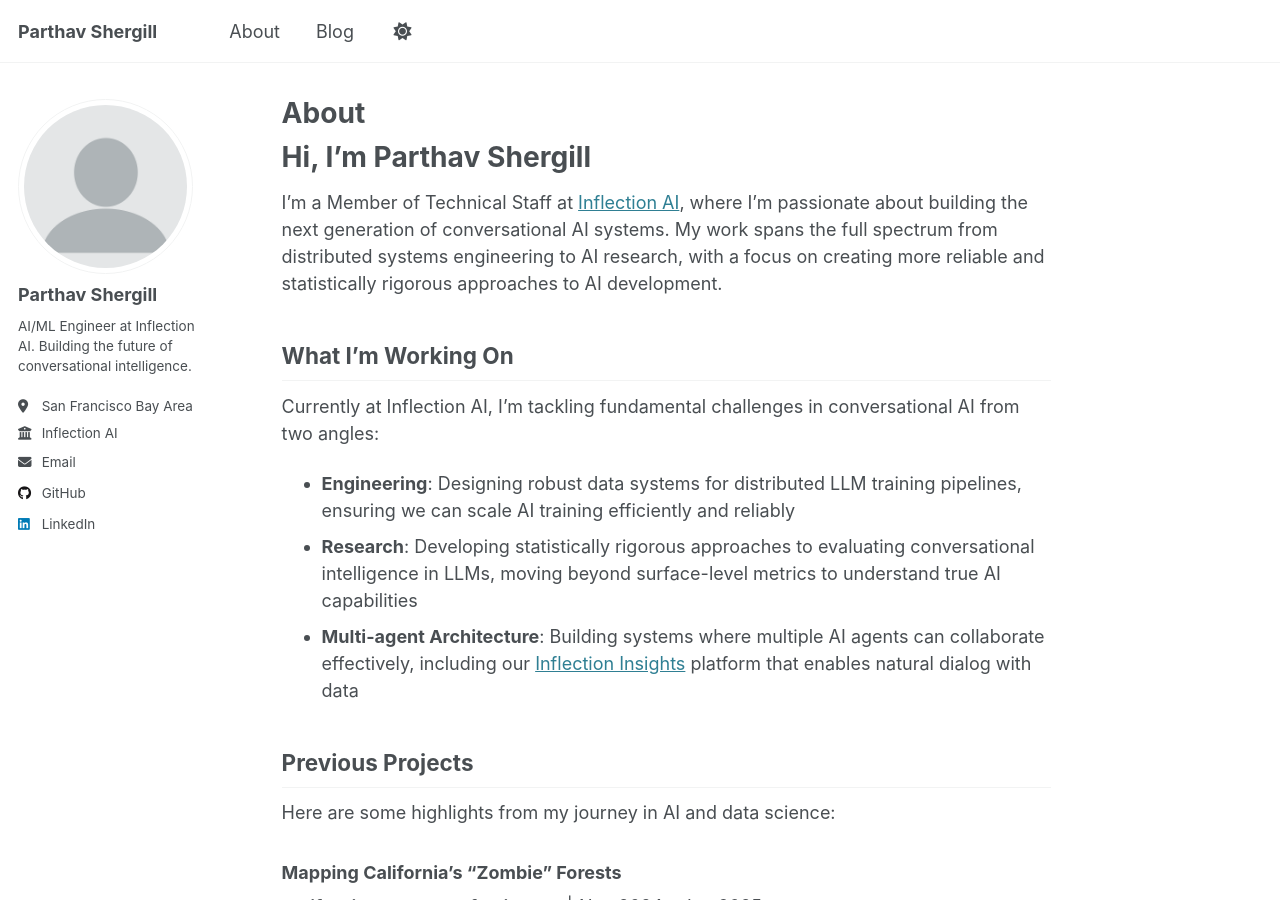
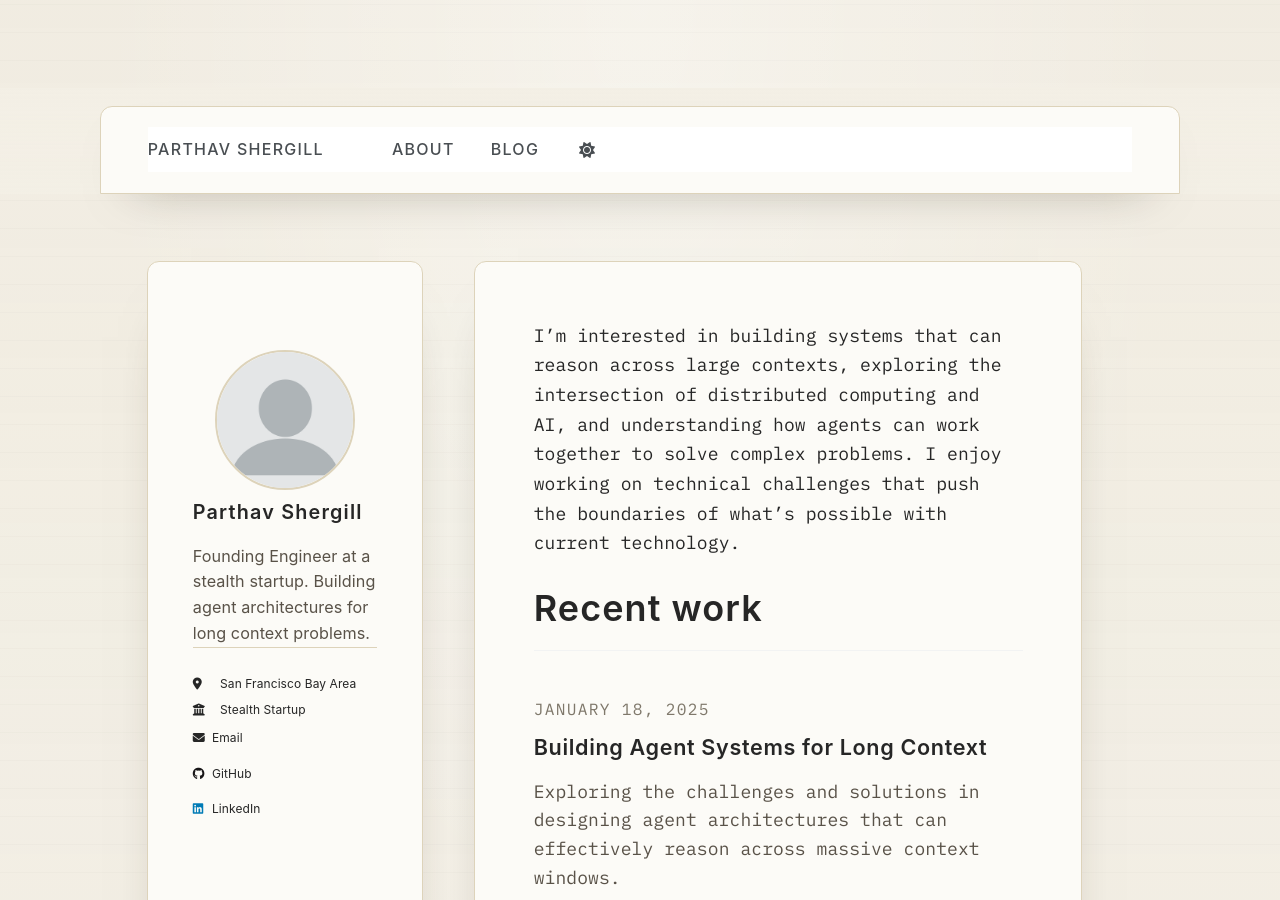
Before and after one commit to parthavshergill/parthavshergill.github.io, a Jekyll site: the page built from _pages/about.md, in a window 1280 px wide and 900 px high. Built offline with Jekyll 4.4.1, drawn with Linux system fonts in a browser that asks for light colours; some of the changed text lies outside the part shown.

Commit message:
Working commit

````diff
--- a/_config.yml
+++ b/_config.yml
@@ -25,9 +25,9 @@ author:
   avatar           : "profile.png"
   name             : "Parthav Shergill"
   pronouns         : # example: "she/her"
-  bio              : "AI/ML Engineer at Inflection AI. Building the future of conversational intelligence."
+  bio              : "Founding Engineer at a stealth startup. Building agent architectures for long context problems."
   location         : "San Francisco Bay Area"
-  employer         : "Inflection AI"
+  employer         : "Stealth Startup"
   uri              : # URL
   email            : "your-email@example.com"
 
--- a/_includes/head/custom.html
+++ b/_includes/head/custom.html
@@ -1,6 +1,11 @@
 {% include base_path %}
 
 <!-- start custom head snippets -->
+
+<!-- IBM Plex Mono for typewriter aesthetic -->
+<link rel="preconnect" href="https://fonts.googleapis.com">
+<link rel="preconnect" href="https://fonts.gstatic.com" crossorigin>
+<link href="https://fonts.googleapis.com/css2?family=IBM+Plex+Mono:wght@400;500;600;700&family=IBM+Plex+Sans:wght@400;500;600;700&display=swap" rel="stylesheet">
 
 <!-- favicon from https://commons.wikimedia.org/wiki/File:OOjs_UI_icon_academic-progressive.svg -->
 <link rel="apple-touch-icon" sizes="180x180" href="{{ base_path }}/images/apple-touch-icon-180x180.png"/>
--- /dev/null
+++ b/_layouts/home.html
@@ -0,0 +1,33 @@
+---
+layout: default
+---
+
+{% include base_path %}
+
+<div id="main" role="main">
+  {% include sidebar.html %}
+
+  <article class="page" itemscope itemtype="http://schema.org/CreativeWork">
+    <div class="page__inner-wrap">
+      <section class="page__content" itemprop="text">
+        {{ content }}
+
+        <div class="posts-list">
+          <h2>Recent work</h2>
+
+          {% for post in site.posts limit:10 %}
+            <div class="post-item">
+              <div class="post-date">{{ post.date | date: "%B %d, %Y" }}</div>
+              <h3>
+                <a href="{{ base_path }}{{ post.url }}" rel="permalink">{{ post.title }}</a>
+              </h3>
+              {% if post.excerpt %}
+                <p class="post-excerpt">{{ post.excerpt | markdownify | strip_html | truncatewords: 40 }}</p>
+              {% endif %}
+            </div>
+          {% endfor %}
+        </div>
+      </section>
+    </div>
+  </article>
+</div>
--- a/_pages/about.md
+++ b/_pages/about.md
@@ -1,48 +1,11 @@
 ---
 permalink: /
 title: "About"
+layout: home
 author_profile: true
 redirect_from:
   - /about/
   - /about.html
 ---
 
-# Hi, I'm Parthav Shergill
-
-I'm a Member of Technical Staff at [Inflection AI](https://inflection.ai/), where I'm passionate about building the next generation of conversational AI systems. My work spans the full spectrum from distributed systems engineering to AI research, with a focus on creating more reliable and statistically rigorous approaches to AI development.
-
-## What I'm Working On
-
-Currently at Inflection AI, I'm tackling fundamental challenges in conversational AI from two angles:
-
-- **Engineering**: Designing robust data systems for distributed LLM training pipelines, ensuring we can scale AI training efficiently and reliably
-- **Research**: Developing statistically rigorous approaches to evaluating conversational intelligence in LLMs, moving beyond surface-level metrics to understand true AI capabilities
-- **Multi-agent Architecture**: Building systems where multiple AI agents can collaborate effectively, including our [Inflection Insights](https://www.inflection.ai/insights) platform that enables natural dialog with data
-
-## Previous Projects
-
-Here are some highlights from my journey in AI and data science:
-
-### Mapping California's "Zombie" Forests
-**California Academy of Sciences** | *Nov 2024 - Jun 2025*
-
-Applied graph ML and statistical analysis to identify indicator species for zombie forests - ecosystems that appear healthy but are actually in decline. This interdisciplinary work combined ecological research with cutting-edge machine learning to tackle climate change impacts.
-
-### Statistical Drift Detection at Scale
-**Amazon** | *Jun 2024 - Sep 2024*
-
-Built automatic statistical drift detection systems for data streams at massive scale. Developed algorithms that could identify when data patterns were changing across Amazon's vast infrastructure, ensuring data quality and system reliability.
-
-### Information Networks in Renaissance Europe
-**Stanford Center for Spatial and Textual Analysis** | *Feb 2024 - Jun 2024*
-
-Used multilingual NLP and graph ML to study information networks spanning Renaissance and Post-Modern Europe. This project combined historical research with modern AI techniques to understand how ideas and information flowed across centuries of European intellectual history.
-
-### Platform Growth through Data Science
-**HighTide Intelligence** | *Jun 2023 - Aug 2023*
-
-Applied data science techniques to drive product growth and platform development, turning user behavior insights into actionable product improvements.
-
----
-
-Want to learn more about my thoughts on AI, data systems, and the intersection of technology and research? Check out my [blog](/year-archive/) where I share insights from my work and reflections on the rapidly evolving world of artificial intelligence.
+I'm interested in building systems that can reason across large contexts, exploring the intersection of distributed computing and AI, and understanding how agents can work together to solve complex problems. I enjoy working on technical challenges that push the boundaries of what's possible with current technology.
--- /dev/null
+++ b/_posts/2025-01-18-sample-post.md
@@ -0,0 +1,42 @@
+---
+title: "Building Agent Systems for Long Context"
+date: 2025-01-18
+permalink: /posts/2025/01/building-agent-systems-long-context/
+tags:
+  - ai
+  - agents
+  - systems
+excerpt: "Exploring the challenges and solutions in designing agent architectures that can effectively reason across massive context windows."
+---
+
+This is a sample blog post demonstrating the new retrofuturist design. Replace this with your real content!
+
+## Why Long Context Matters
+
+Modern AI systems need to handle increasingly large amounts of information. Whether it's analyzing entire codebases, processing long documents, or maintaining coherent conversations across extended interactions, the ability to work with long context is becoming critical.
+
+## Key Challenges
+
+- **Memory management** across extended interactions
+- **Coherence** as context grows
+- **Performance** at scale
+
+## Technical Approach
+
+Our approach involves:
+
+1. Hierarchical attention mechanisms
+2. Selective context compression
+3. Multi-agent collaboration patterns
+
+```python
+def process_long_context(context, agents):
+    # Sample code showing retrofuturist code styling
+    results = []
+    for agent in agents:
+        result = agent.process(context)
+        results.append(result)
+    return merge_results(results)
+```
+
+This is just a placeholder - delete this and add your real posts!
--- /dev/null
+++ b/_sass/_custom.scss
@@ -0,0 +1,410 @@
+/* Refined typewriter aesthetic */
+
+:root {
+    --paper-bg: #f3efe5;
+    --paper-white: #fcfbf7;
+    --paper-line: #ddd3ba;
+    --ink-color: #262626;
+    --ink-muted: #595248;
+    --ink-faded: #7f786b;
+    --page-shadow: 0 32px 60px -44px rgba(47, 38, 20, 0.65);
+    --page-max-width: 1080px;
+    --sheet-max-width: 720px;
+    --page-gutter: clamp(1.5rem, 4vw, 2.6rem);
+}
+
+body {
+    font-family: "IBM Plex Mono", "Courier New", monospace;
+    font-size: 16px;
+    line-height: 1.65;
+    letter-spacing: 0.005em;
+    color: var(--ink-color);
+    background-color: var(--paper-bg);
+    background-image:
+        linear-gradient(180deg, rgba(214, 205, 184, 0.08), transparent 80%),
+        repeating-linear-gradient(0deg, rgba(0, 0, 0, 0.015) 0px, rgba(0, 0, 0, 0.015) 1px, transparent 1px, transparent 28px),
+        radial-gradient(ellipse at top, rgba(255, 255, 255, 0.45), transparent 60%);
+    -webkit-font-smoothing: antialiased;
+    margin: 0;
+    scroll-padding-top: 6rem;
+}
+
+h1, h2, h3, h4, h5, h6 {
+    font-weight: 600;
+    line-height: 1.3;
+    letter-spacing: 0.03em;
+    color: var(--ink-color);
+    margin: 0 0 1.25em;
+}
+
+h1 {
+    font-size: clamp(2rem, 4vw, 2.75rem);
+    margin-top: 0;
+}
+
+h2 {
+    font-size: clamp(1.5rem, 3vw, 2rem);
+}
+
+h3 {
+    font-size: clamp(1.25rem, 2.5vw, 1.6rem);
+}
+
+a {
+    color: inherit;
+    text-decoration: underline;
+    text-decoration-color: var(--ink-muted);
+    text-decoration-thickness: 1px;
+    text-underline-offset: 3px;
+    transition: text-decoration-color 0.2s ease;
+}
+
+a:hover {
+    text-decoration-color: var(--ink-color);
+}
+
+.masthead {
+    position: sticky;
+    top: 0;
+    z-index: 40;
+    padding: 1rem 0 0;
+    background: linear-gradient(var(--paper-bg), rgba(243, 239, 229, 0.9));
+}
+
+.masthead::after {
+    display: none;
+}
+
+.masthead__inner-wrap {
+    max-width: var(--page-max-width);
+    margin: 0 auto;
+    padding: clamp(0.9rem, 2.5vw, 1.15rem) var(--page-gutter);
+    background: var(--paper-white);
+    border: 1px solid var(--paper-line);
+    border-radius: 12px 12px 0 0;
+    box-shadow: 0 20px 50px -35px rgba(36, 26, 10, 0.6);
+}
+
+@media (max-width: 720px) {
+    .masthead__inner-wrap {
+        padding: 0.75rem 1.25rem;
+        border-radius: 0;
+    }
+}
+
+.masthead__menu-item a {
+    font-weight: 500;
+    letter-spacing: 0.08em;
+    text-transform: uppercase;
+}
+
+.masthead__menu-item a:hover {
+    text-decoration-thickness: 2px;
+}
+
+#main {
+    max-width: var(--page-max-width);
+    margin: clamp(2.5rem, 6vw, 3.75rem) auto 4rem;
+    padding: 0 var(--page-gutter);
+    position: relative;
+}
+
+@media (max-width: 720px) {
+    #main {
+        margin: 2.5rem auto;
+        padding: 0 1.25rem;
+    }
+}
+
+@media (min-width: 960px) {
+    #main {
+        display: flex;
+        gap: clamp(2rem, 4vw, 3.25rem);
+        align-items: stretch;
+    }
+}
+
+.sidebar {
+    position: static;
+    transform: none;
+    width: 100%;
+    margin: 0 auto clamp(2rem, 5vw, 3rem);
+    background: var(--paper-white);
+    border: 1px solid var(--paper-line);
+    border-radius: 12px;
+    box-shadow: var(--page-shadow);
+    padding: clamp(1.75rem, 4vw, 2.5rem);
+    overflow: visible;
+    display: flex;
+    flex-direction: column;
+    gap: clamp(1.25rem, 3vw, 1.85rem);
+}
+
+@media (min-width: 960px) {
+    .sidebar {
+        margin: 0;
+        flex: 0 0 min(280px, 28%);
+        max-width: 300px;
+    }
+
+    .sidebar.sticky {
+        position: sticky;
+        top: 6.25rem;
+    }
+}
+
+.sidebar .author__avatar,
+.sidebar .author__content,
+.sidebar .author__urls-wrapper {
+    display: block;
+    width: 100%;
+    padding: 0;
+}
+
+.sidebar .author__avatar {
+    margin: 0 auto;
+    max-width: 140px;
+    text-align: center;
+}
+
+.sidebar .author__avatar img {
+    width: 100%;
+    height: auto;
+    border-radius: 50%;
+    border: 2px solid var(--paper-line);
+}
+
+.sidebar .author__name {
+    font-size: 1.1rem;
+    letter-spacing: 0.06em;
+    margin-bottom: 0.25rem;
+    word-wrap: break-word;
+    overflow-wrap: break-word;
+    text-align: left;
+}
+
+.sidebar .author__content {
+    text-align: left;
+    overflow-wrap: break-word;
+    display: flex;
+    flex-direction: column;
+    gap: 0.75rem;
+}
+
+.sidebar .author__bio {
+    margin: 0;
+    color: var(--ink-muted);
+    font-size: 0.9rem;
+    line-height: 1.6;
+    word-wrap: break-word;
+    overflow-wrap: break-word;
+}
+
+.sidebar .author__urls-wrapper {
+    margin-top: auto;
+    padding-top: 1.5rem;
+    border-top: 1px solid var(--paper-line);
+}
+
+.sidebar .author__urls-wrapper button {
+    display: none;
+}
+
+.sidebar .author__urls {
+    display: block !important;
+    position: static;
+    margin: 0;
+    padding: 0;
+    list-style: none;
+    border: none;
+    border-radius: 0;
+    background: transparent;
+    box-shadow: none;
+}
+
+.sidebar .author__urls li {
+    margin-bottom: 0.45rem;
+    display: flex;
+    align-items: center;
+    gap: 0.45rem;
+}
+
+.sidebar .author__urls li i {
+    width: 1.1em;
+    text-align: center;
+}
+
+.sidebar .author__urls li:last-child {
+    margin-bottom: 0;
+}
+
+.sidebar .author__urls li a:hover {
+    color: var(--ink-color);
+}
+
+.sidebar .btn {
+    background: transparent;
+    color: var(--ink-color);
+    border: 1px solid var(--ink-color);
+    padding: 0.35em 1.1em;
+    font-weight: 500;
+    letter-spacing: 0.05em;
+}
+
+.sidebar .btn:hover {
+    background: var(--ink-color);
+    color: var(--paper-white);
+}
+
+.page {
+    background: var(--paper-white);
+    border: 1px solid var(--paper-line);
+    border-radius: 12px;
+    box-shadow: var(--page-shadow);
+    padding: clamp(2rem, 5vw, 3.25rem);
+    margin: 0 auto;
+    max-width: var(--sheet-max-width);
+    width: 100%;
+    float: none;
+}
+
+@media (min-width: 960px) {
+    .page {
+        margin: 0;
+        justify-self: center;
+        flex: 1 1 auto;
+        display: flex;
+        flex-direction: column;
+        max-width: none;
+    }
+}
+
+.page__inner-wrap {
+    width: 100%;
+    flex: 1 1 auto;
+    display: flex;
+    flex-direction: column;
+}
+
+.page__title {
+    margin-bottom: 1.5rem;
+}
+
+.page__content {
+    font-size: 1rem;
+    max-width: 62ch;
+    flex: 1 1 auto;
+}
+
+.page__content p {
+    margin-bottom: 1.5em;
+}
+
+.page__content ul,
+.page__content ol {
+    margin-bottom: 1.5em;
+    padding-left: 1.75em;
+}
+
+.page__content ul li::marker {
+    content: "• ";
+}
+
+.page__content blockquote {
+    border-left: 3px solid var(--paper-line);
+    padding-left: 1em;
+    color: var(--ink-muted);
+    font-style: italic;
+}
+
+.post-item {
+    padding: 1.5em 0;
+    border-top: 1px solid var(--paper-line);
+}
+
+.post-item:first-of-type {
+    border-top: none;
+    padding-top: 0;
+}
+
+.post-item h3 {
+    margin: 0.5em 0 0.75em;
+    font-size: 1.2em;
+}
+
+.post-item a {
+    text-decoration: none;
+}
+
+.post-item a:hover {
+    text-decoration: underline;
+}
+
+.post-item .post-date {
+    color: var(--ink-faded);
+    font-size: 0.9em;
+    letter-spacing: 0.08em;
+    text-transform: uppercase;
+}
+
+.post-item .post-excerpt {
+    margin: 0;
+    color: var(--ink-muted);
+    line-height: 1.6;
+}
+
+code {
+    background: rgba(223, 217, 198, 0.35);
+    color: var(--ink-color);
+    border: 1px solid rgba(153, 138, 99, 0.35);
+    padding: 0.2em 0.45em;
+    font-size: 0.95em;
+    border-radius: 3px;
+}
+
+pre {
+    background: rgba(223, 217, 198, 0.45);
+    border: 1px solid rgba(153, 138, 99, 0.35);
+    padding: 1.25em;
+}
+
+pre code {
+    background: transparent;
+    border: none;
+    padding: 0;
+}
+
+.btn {
+    border-radius: 0;
+    letter-spacing: 0.08em;
+    text-transform: uppercase;
+}
+
+hr {
+    border: none;
+    border-top: 1px solid var(--paper-line);
+    margin: 2.5em 0;
+}
+
+.page__footer {
+    background: linear-gradient(rgba(243, 239, 229, 0.9), var(--paper-bg));
+    padding-bottom: 2rem;
+}
+
+.page__footer footer {
+    max-width: var(--page-max-width);
+    margin: 0 auto;
+    padding: 2rem var(--page-gutter) 2.75rem;
+    background: var(--paper-white);
+    border: 1px solid var(--paper-line);
+    border-radius: 0 0 12px 12px;
+    box-shadow: 0 -20px 45px -40px rgba(36, 26, 10, 0.5);
+}
+
+.page__footer a:hover {
+    text-decoration-thickness: 2px;
+}
+
+#theme-toggle a {
+    text-decoration: none;
+}
--- a/assets/css/main.scss
+++ b/assets/css/main.scss
@@ -39,5 +39,7 @@
     "vendor/font-awesome/fontawesome",
     "vendor/font-awesome/solid",
     "vendor/font-awesome/brands",
-    "vendor/magnific-popup/magnific-popup"
+    "vendor/magnific-popup/magnific-popup",
+
+    "custom"
 ;
````
Also changed, not shown: _posts/2012-08-14-blog-post-1.md (deleted, +0 -20 lines), _posts/2013-08-14-blog-post-2.md (deleted, +0 -20 lines), _posts/2014-08-14-blog-post-3.md (deleted, +0 -20 lines), _posts/2015-08-14-blog-post-4.md (deleted, +0 -20 lines), _posts/2199-01-01-future-post.md (deleted, +0 -11 lines), _posts/README.md (added, +30 -0 lines).
